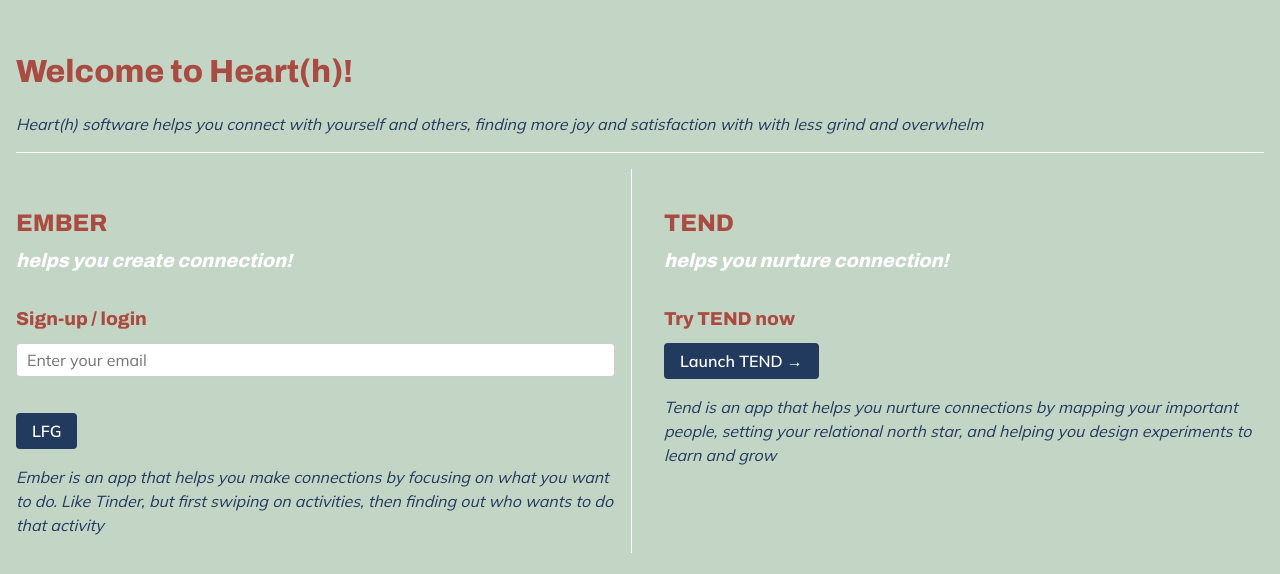
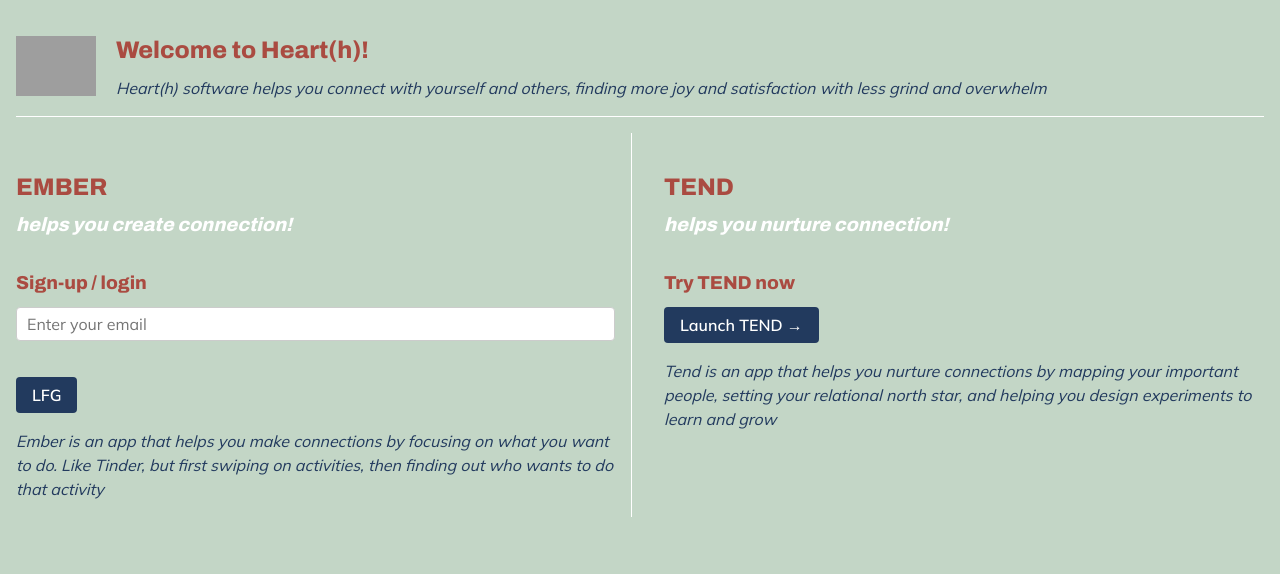
Before and after one commit to Heart-h-App/EMBER, a website: page public/index.html in a window 1280 px wide. Drawn offline with Linux system fonts and the light colour scheme; grey boxes are pictures that could not be loaded.

Commit message:
Add Heart(h) logo to welcome banner with proper spacing and layout

```diff
--- a/public/index.html
+++ b/public/index.html
@@ -3,10 +3,9 @@
 <head>
     <meta charset="UTF-8">
     <meta name="viewport" content="width=device-width, initial-scale=1.0">
-    <h1>Welcome to Heart(h)!</h1>
     <link rel="stylesheet" href="/styles/main.css" />
     <style>
-        #hero { min-height: 40px; margin-bottom: 16px; border-bottom: 1px solid white;}
+        #hero { min-height: 40px; margin-bottom: 16px; margin-top: 32px; border-bottom: 1px solid white;}
         .layout { display: grid; grid-template-columns: 1fr; gap: 16px; }
         @media (min-width: 1024px) {
             .layout { grid-template-columns: 1fr 1fr;
@@ -27,9 +26,15 @@
 
 <body>
 <section id="hero">
-    <p id="hearthexplainer" style="font-style: italic;">
-        Heart(h) software helps you connect with yourself and others, finding more joy and satisfaction with with less grind and overwhelm
-
+    <div style="display: flex; align-items: center; gap: 20px; margin-bottom: 16px;">
+        <img src="/images/hearth-logo.png" alt="Heart(h) Logo" style="width: 80px; height: auto; flex-shrink: 0;">
+        <div>
+            <h1 style="margin: 0 0 8px 0; color: var(--heading);">Welcome to Heart(h)!</h1>
+            <p style="margin: 0; font-style: italic; color: var(--text);">
+                Heart(h) software helps you connect with yourself and others, finding more joy and satisfaction with less grind and overwhelm
+            </p>
+        </div>
+    </div>
 </section>
 <main class="layout">
 
```
Also changed, not shown: 1 other file.
